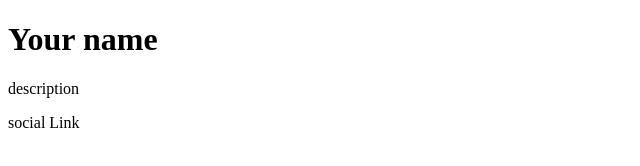
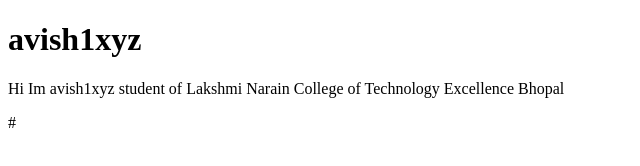
Before and after one commit to mr-t1ger/hacktober, a plain HTML site: page index.html in a window 1280 px wide. Shown: the whole page, without its empty margins (0-640 px from the left). Drawn offline with Linux system fonts and the light colour scheme.

Commit message:
Update index.html

```diff
--- a/index.html
+++ b/index.html
@@ -1,13 +1,13 @@
 <!DOCTYPE html>
 <html>
 <head>
-<title>Title of the document</title>
+<title>Hactoberfest Contributers</title>
 </head>
 
 <body>
-<h1>Your name</h1>
-<p>description</p>
-<a>social Link<a/>
+<h1>avish1xyz</h1>
+<p>Hi Im avish1xyz student of Lakshmi Narain College of Technology Excellence Bhopal</p>
+<a>#<a/>
 
  </body>
 
```
